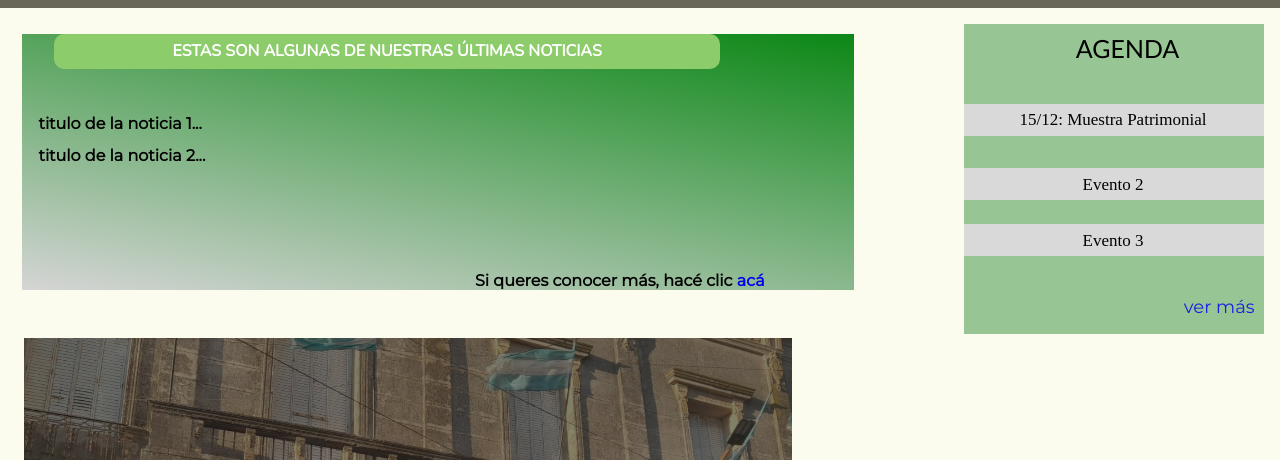
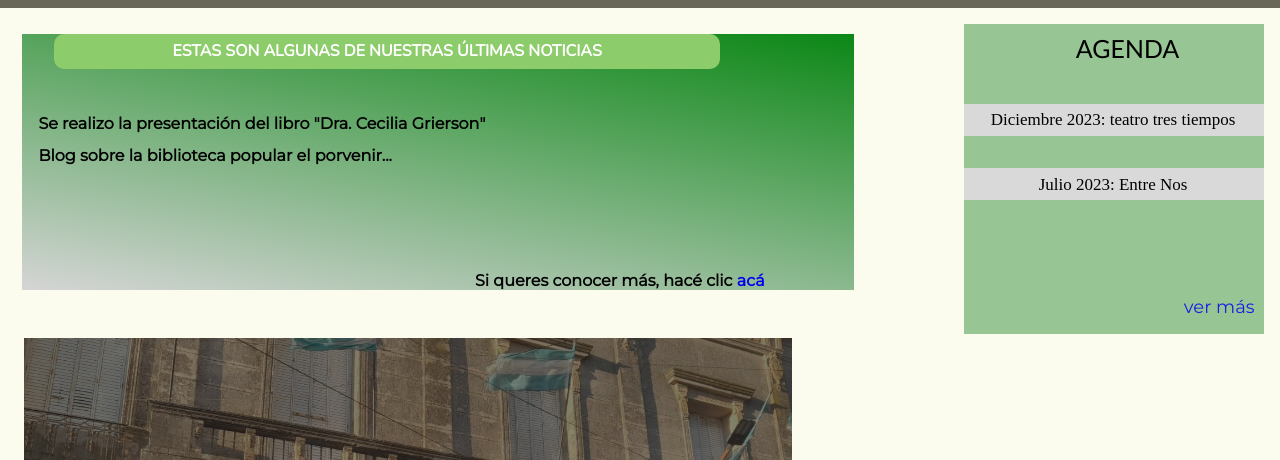
Before and after one commit to facuundo/biblioteca-popular-elporvenir, a plain HTML site: page index.html in a window 1280 px wide. Shown: the part 158-618 px from the top of the page. Drawn offline with nearby package versions, Linux system fonts and the light colour scheme.

Commit message:
Cambios en medias queries y agenda

```diff
--- a/css/styles.css
+++ b/css/styles.css
@@ -289,27 +289,6 @@ body {
 	position: absolute;
 	background: #D9D9D9;
 }
-.back_agenda_tres{
-	width: 300px;
-	height: 32px;
-	right: 1em;
-	top: 13.5em;
-	position: absolute;
-	background: #D9D9D9;
-}
-.evento_tres{
-	width: 300px;
-	height: 32px;
-	right: 1em;
-	top: 13.1em;
-	position: absolute;
-	text-align: center;
-	color: black;
-	font-size: 17px;
-	font-family: serif;
-	font-weight: 400;
-	word-wrap: break-word;
-}
 .evento_dos{
 	width: 300px;
 	height: 32px;
@@ -348,20 +327,14 @@ body {
 	font-weight: 400;
 	word-wrap: break-word;
 }
-/* falta cambiar letra y todo */
+
 @media (max-width: 576px) {
-	.agenda_pos{
-	width: 170px;
-	height: 240px;
-	right: 0;
-	}
+
 }
 
 @media (min-width: 577px) and (max-width: 1000px) {
-	.agenda_pos{
-	width: 260px;
-	height: 310px;
-	right: 0;
+	.contenedor_agenda{
+		right: 0;
 	}
 }
 
--- a/index.html
+++ b/index.html
@@ -107,11 +107,12 @@
 	    </div>
 	    <div class="back_agenda_dos">
 	    </div>
-	    <div class="back_agenda_tres">
-	    </div>
-	    <div class="evento_tres">Evento 3</div>
-	    <div class="evento_dos">Evento 2</div>
-	    <div class="evento_uno">15/12: Muestra Patrimonial</div>
+	    <div class="evento_dos">Julio 2023: Entre Nos</div>
+	    <!-- https://lapiramide.net/grupo-de-teatro-la-llave-presenta-entre-nos-en-biblioteca-popular-el-porvenir-de-concepcion-del-uruguay/
+	    -->
+	    <div class="evento_uno">Diciembre 2023: teatro tres tiempos</div>
+	    <!-- https://www.elmiercolesdigital.com.ar/teatro-tres-tiempos-para-ver-en-la-biblioteca-popular/
+	    -->
 	    <a class="ver_mas" href="agenda.html" target="_blank">ver más</a>
 	</div>
 	</section>
@@ -121,10 +122,12 @@
 			ESTAS SON ALGUNAS DE NUESTRAS ÚLTIMAS NOTICIAS
 		</h2>
 		<p class="noticia_uno">
-			titulo de la noticia 1...
+			<!-- https://www.facebook.com/bibibliotecapopular.elporvenir/posts/pfbid0j8dNbX3XbHgfXqmGPr26vC7L6QdoJXoWQB9eX33dKLJZNMgVx59NJEUS4DvhfYhnl -->
+			Se realizo la presentación del libro "Dra. Cecilia Grierson"
 		</p>
 		<p class="noticia_dos">
-			titulo de la noticia 2...
+			<!-- https://youtu.be/5Sbou7BABUE?si=-zovpRKrP6YFVMDn -->
+			Blog sobre la biblioteca popular el porvenir...
 		</p>
 		<h4 class="saber_mas">
 			Si queres conocer más, hacé clic <a href="noticias.html" target="_blank">acá</a>
```
